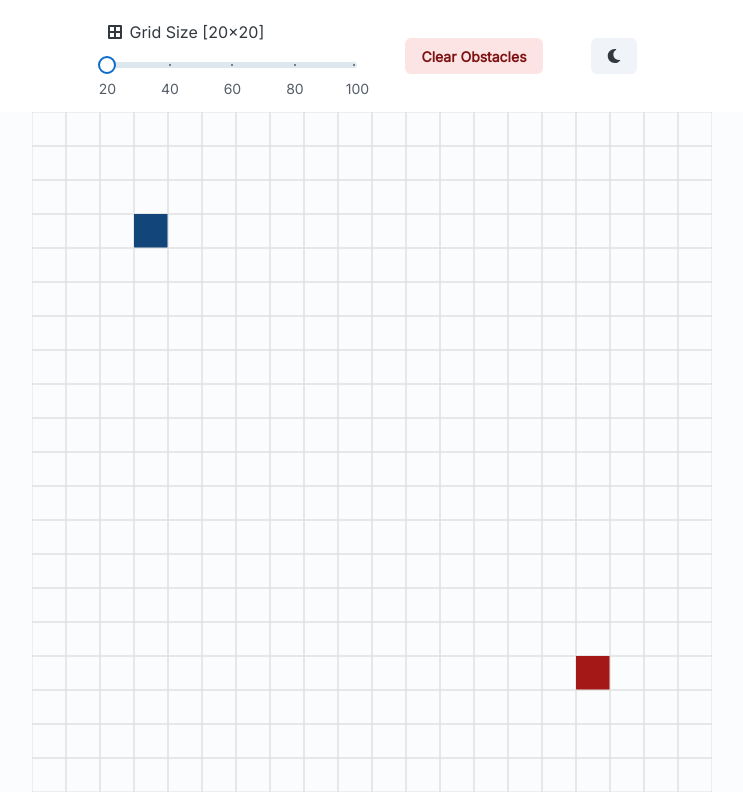
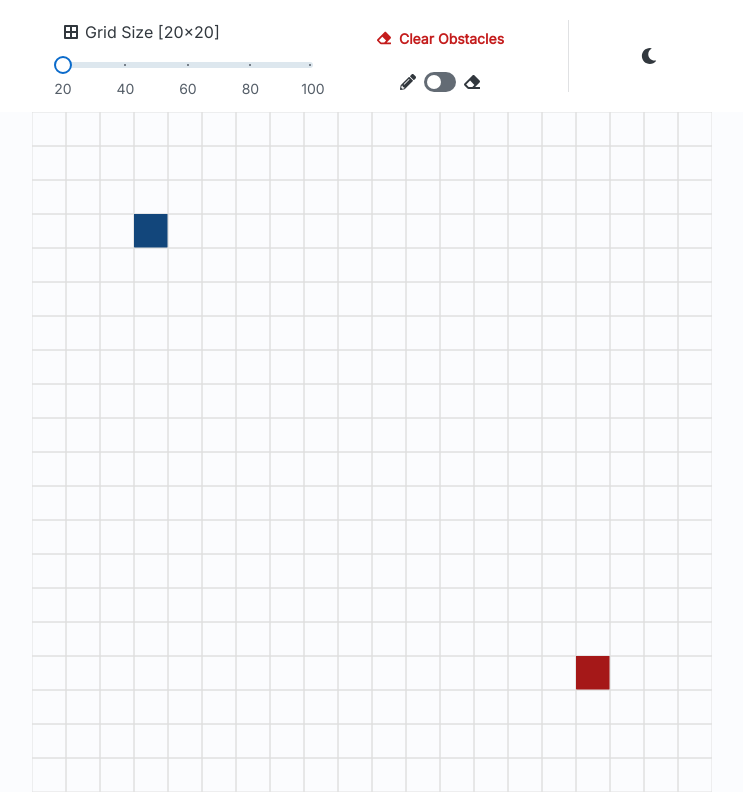
Before and after one commit to dinesjo/joy-ui-site, a React (Vite) app: page / in a window 1280 px wide. Shown: the whole page, without its empty margins (268-1011 px from the left). Built offline with nearby package versions, Linux system fonts and the light colour scheme.

Commit message:
feat: erase obstacles added

```diff
--- a/src/App.jsx
+++ b/src/App.jsx
@@ -1,14 +1,23 @@
 import {
   Box,
   Button,
+  Divider,
   Sheet,
   Slider,
   Stack,
+  Switch,
+  Tooltip,
   Typography,
   useColorScheme,
 } from "@mui/joy";
 import { useEffect, useState } from "react";
-import { FaBorderAll, FaMoon, FaSun } from "react-icons/fa";
+import {
+  FaBorderAll,
+  FaEraser,
+  FaMoon,
+  FaPencilAlt,
+  FaSun,
+} from "react-icons/fa";
 import Node from "./Node";
 import Canvas from "./Canvas";
 
@@ -26,8 +35,13 @@ function ModeToggle() {
   }
 
   return (
+    <Tooltip
+      title={mode === "light" ? "Dark Mode" : "Light Mode"}
+      variant="soft"
+    >
       <Button
-      variant="soft"
+        variant="plain"
+        size="lg"
         color="neutral"
         onClick={() => {
           setMode(mode === "light" ? "dark" : "light");
@@ -35,6 +49,7 @@ function ModeToggle() {
       >
         {mode === "light" ? <FaMoon /> : <FaSun />}
       </Button>
+    </Tooltip>
   );
 }
 
@@ -74,6 +89,7 @@ function App() {
   // Initialize start/end nodes
   const [startNode, setStartNode] = useState(new Node(3, 3, "start"));
   const [endNode, setEndNode] = useState(new Node(16, 16, "end"));
+  const [isErasing, setIsErasing] = useState(false);
 
   return (
     <>
@@ -103,8 +119,15 @@ function App() {
             }}
           />
         </Box>
+        <Stack
+          direction="column"
+          justifyContent="center"
+          alignItems="center"
+          spacing={2}
+        >
           <Button
-          variant="soft"
+            startDecorator={<FaEraser />}
+            variant="plain"
             color="danger"
             onClick={() =>
               setGrid((prevGrid) => {
@@ -122,6 +145,15 @@ function App() {
           >
             Clear Obstacles
           </Button>
+          <Switch
+            variant="solid"
+            startDecorator={<FaPencilAlt />}
+            endDecorator={<FaEraser />}
+            value={isErasing}
+            onChange={() => setIsErasing((prev) => !prev)}
+          />
+        </Stack>
+        <Divider orientation="vertical" />
         <ModeToggle />
       </Stack>
       <Sheet
@@ -141,6 +173,7 @@ function App() {
           setStartNode={setStartNode}
           endNode={endNode}
           setEndNode={setEndNode}
+          isErasing={isErasing}
         />
       </Sheet>
     </>
--- a/src/Canvas.jsx
+++ b/src/Canvas.jsx
@@ -9,9 +9,9 @@ const colorMap = {
     end: "#A51818",
   },
   dark: {
-    obstacle: "#e0e0e0",
+    obstacle: "#888",
     grid: "#333",
-    start: "#12467B",
+    start: "#2255AB",
     end: "#A51818",
   },
 };
@@ -110,11 +110,11 @@ const Canvas = (props) => {
     } else if (node.type === "end") {
       setIsDraggingEndNode(true);
       setEndNode(new Node(row, col, "end"));
-    } else if (node.type === "empty") {
+    } else {
       // Handle drawing obstacles logic here
       setGrid((prevGrid) => {
         const newGrid = [...prevGrid];
-        newGrid[row][col] = { ...node, type: "obstacle" };
+        newGrid[row][col] = { ...node, type: props.isErasing ? "empty" : "obstacle" };
         return newGrid;
       });
     }
```
Lines whose indentation alone changed are shown as unchanged.
